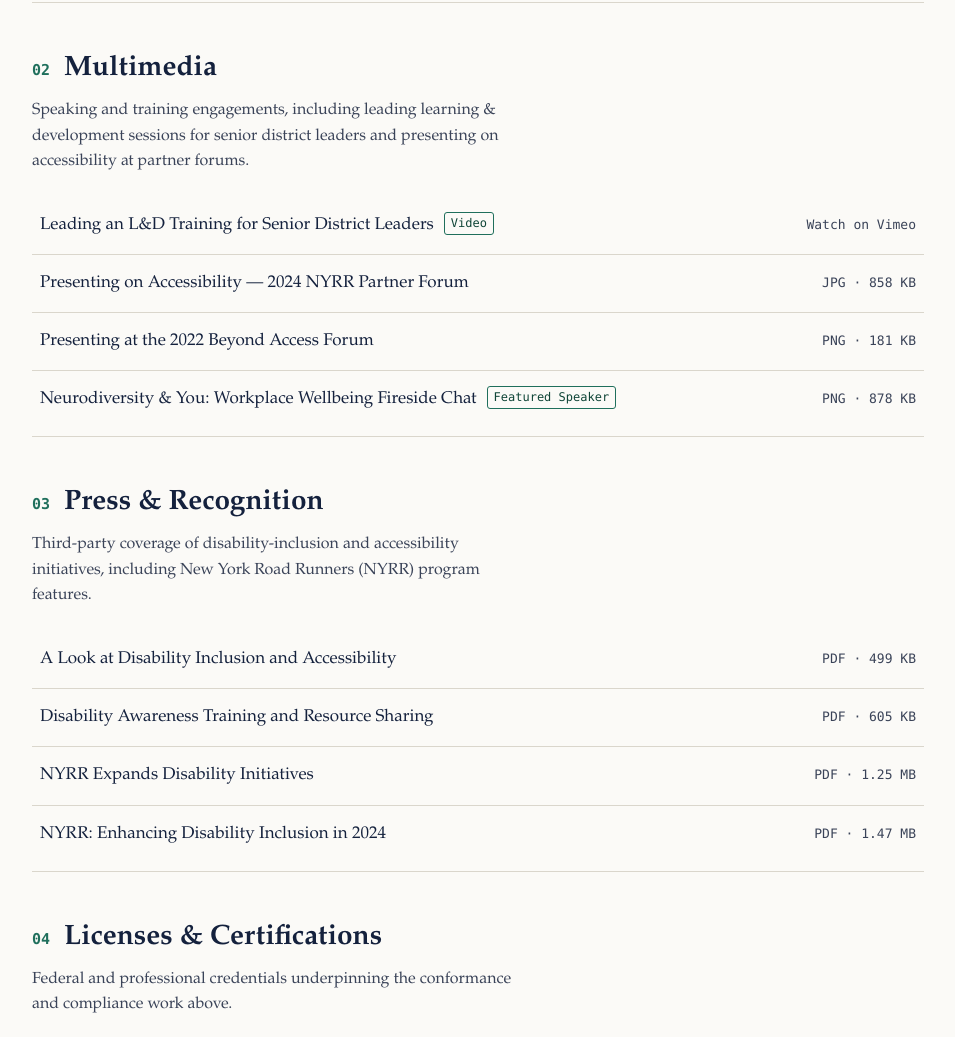
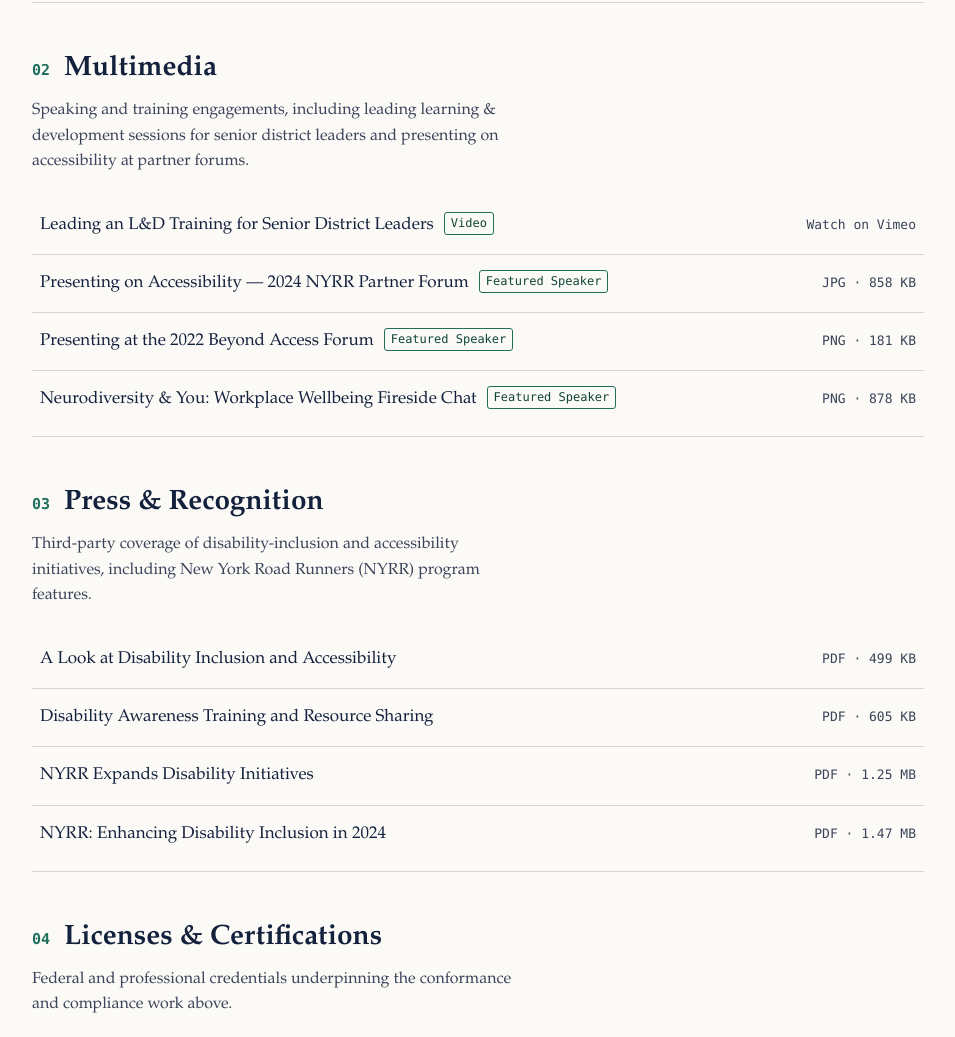
Before and after one commit to atfirstsight0/portfolio, a plain HTML site: page index.html in a window 1280 px wide. Shown: the part 1552-2589 px from the top of the page, without its empty margins (162-1117 px from the left). Drawn offline with Linux system fonts and the light colour scheme.

Commit message:
Add Featured Speaker badge to NYRR and Beyond Access multimedia entries

```diff
--- a/index.html
+++ b/index.html
@@ -188,8 +188,8 @@
       <p class="group-note">Speaking and training engagements, including leading learning &amp; development sessions for senior district leaders and presenting on accessibility at partner forums.</p>
       <ul class="files">
         <li class="file"><a class="file-link" href="https://vimeo.com/1201213259" target="_blank" rel="noopener"><span class="file-name">Leading an L&amp;D Training for Senior District Leaders<span class="badge">Video</span></span><span class="file-meta">Watch on Vimeo</span></a></li>
-        <li class="file"><a class="file-link" href="files/multimedia/02-nyrr-partner-forum-2024.jpg"><span class="file-name">Presenting on Accessibility &mdash; 2024 NYRR Partner Forum</span><span class="file-meta">JPG &middot; 858 KB</span></a></li>
-        <li class="file"><a class="file-link" href="files/multimedia/03-beyond-access-forum-2022.png"><span class="file-name">Presenting at the 2022 Beyond Access Forum</span><span class="file-meta">PNG &middot; 181 KB</span></a></li>
+        <li class="file"><a class="file-link" href="files/multimedia/02-nyrr-partner-forum-2024.jpg"><span class="file-name">Presenting on Accessibility &mdash; 2024 NYRR Partner Forum<span class="badge">Featured Speaker</span></span><span class="file-meta">JPG &middot; 858 KB</span></a></li>
+        <li class="file"><a class="file-link" href="files/multimedia/03-beyond-access-forum-2022.png"><span class="file-name">Presenting at the 2022 Beyond Access Forum<span class="badge">Featured Speaker</span></span><span class="file-meta">PNG &middot; 181 KB</span></a></li>
         <li class="file"><a class="file-link" href="files/multimedia/04-neurodiversity-fireside-chat-flyer.png"><span class="file-name">Neurodiversity &amp; You: Workplace Wellbeing Fireside Chat<span class="badge">Featured Speaker</span></span><span class="file-meta">PNG &middot; 878 KB</span></a></li>
       </ul>
     </section>
```
